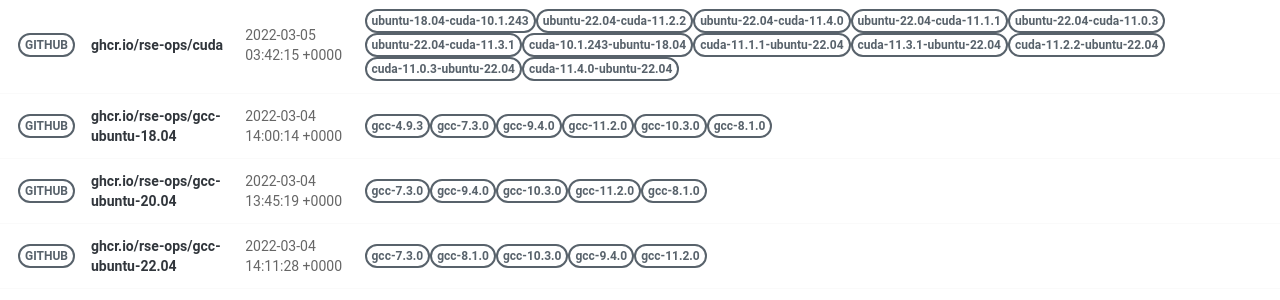
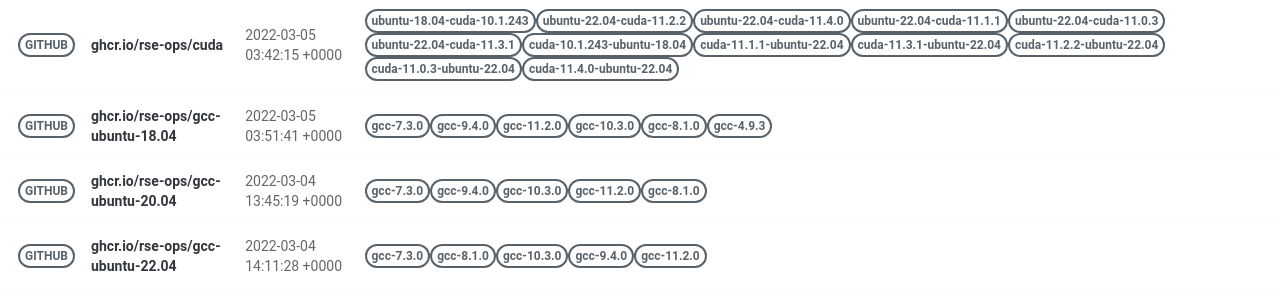
Before and after one commit to rse-ops/docker-images, a Jekyll site: the page built from pages/index.md, in a window 1280 px wide. Shown: the part 498-798 px from the top of the page. Built offline with Jekyll 4.4.1, drawn with Linux system fonts in a browser that asks for light colours; nearby versions of some CDN libraries.

Commit message:
Automated push to update library 2022-03-05

```diff
--- a/_library/ghcr.io-rse-ops-gcc-ubuntu-18.04.md
+++ b/_library/ghcr.io-rse-ops-gcc-ubuntu-18.04.md
@@ -1,14 +1,11 @@
 ---
 layout: container
 name: ghcr.io/rse-ops/gcc-ubuntu-18.04
-updated_at: 2022-03-04 14:00:14.995815
+updated_at: 2022-03-05 03:51:41.761184
 
 
 container_url: https://github.com/orgs/rse-ops/packages/container/package/gcc-ubuntu-18.04
 versions:
- - tag: gcc-4.9.3
-   dockerfile: https://github.com/rse-ops/docker-images/blob/main/ubuntu/gcc/Dockerfile
-   manifest: https://crane.ggcr.dev/manifest/ghcr.io/rse-ops/gcc-ubuntu-18.04:gcc-4.9.3
  - tag: gcc-7.3.0
    dockerfile: https://github.com/rse-ops/docker-images/blob/main/ubuntu/gcc/Dockerfile
    manifest: https://crane.ggcr.dev/manifest/ghcr.io/rse-ops/gcc-ubuntu-18.04:gcc-7.3.0
```
Also changed, not shown: other parts of _library/ghcr.io-rse-ops-gcc-ubuntu-18.04.md (+3 -0 lines).
